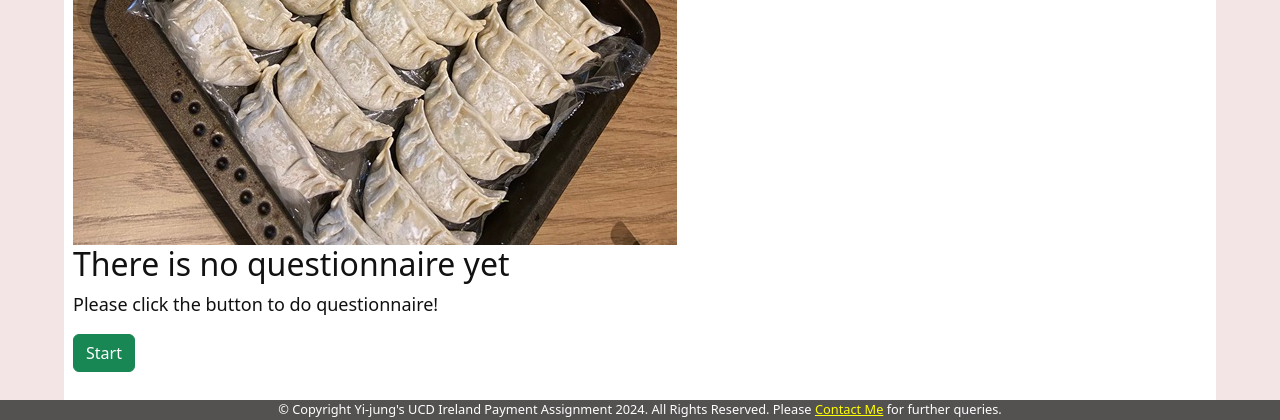
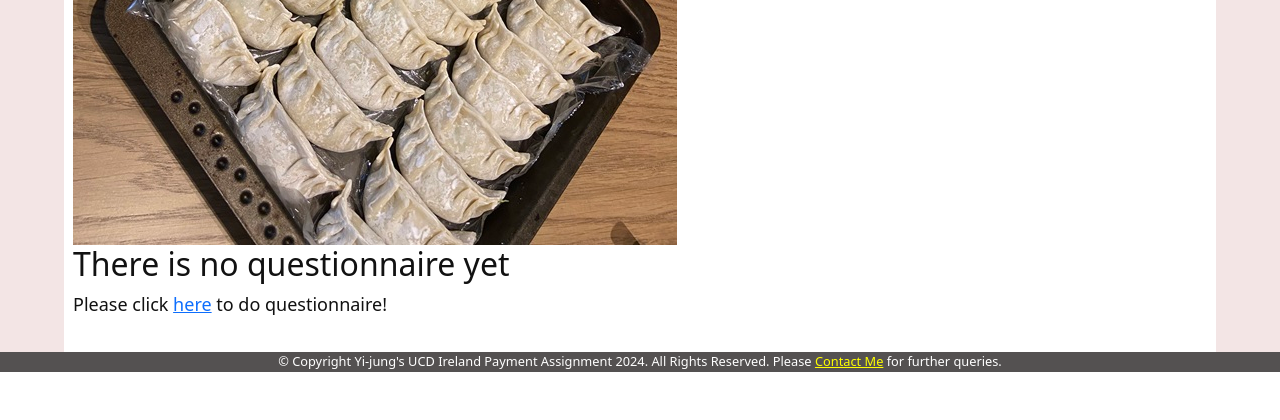
Before and after one commit to emilyichan3/DumplingQuestionnaire, a Flask app: page /questionnaire_result in a window 1280 px wide. Shown: the part 674-1094 px from the top of the page. After the commit the page ends 1046 px from the top, so only its background shows below. Run offline with Flask 2, Linux system fonts and the light colour scheme.

Commit message:
Used link instead of button to go to the questionnaire page

```diff
--- a/templates/questionnaire_result.html
+++ b/templates/questionnaire_result.html
@@ -25,15 +25,12 @@
         </div>
     </div>
 {% endfor %}
-    <form action="{{ url_for('questionnaire') }}" method="GET">
         <div class="message">
             <img src="/static/images/dumplings.jpg" alt="success">
             <h2>There is no questionnaire yet</h2>
-            <p>Please click the button to do questionnaire!</p>
-            <button type="submit" class="btn btn-success">Start</button>
+            <p>Please click <a href="{{ url_for('questionnaire') }}">here</a> to do questionnaire!</p>
         </div>
         <script src="/static/javascript/questionnaire-result.js"></script>
-    </form>
 </div>
 
 {% endblock %}
```
